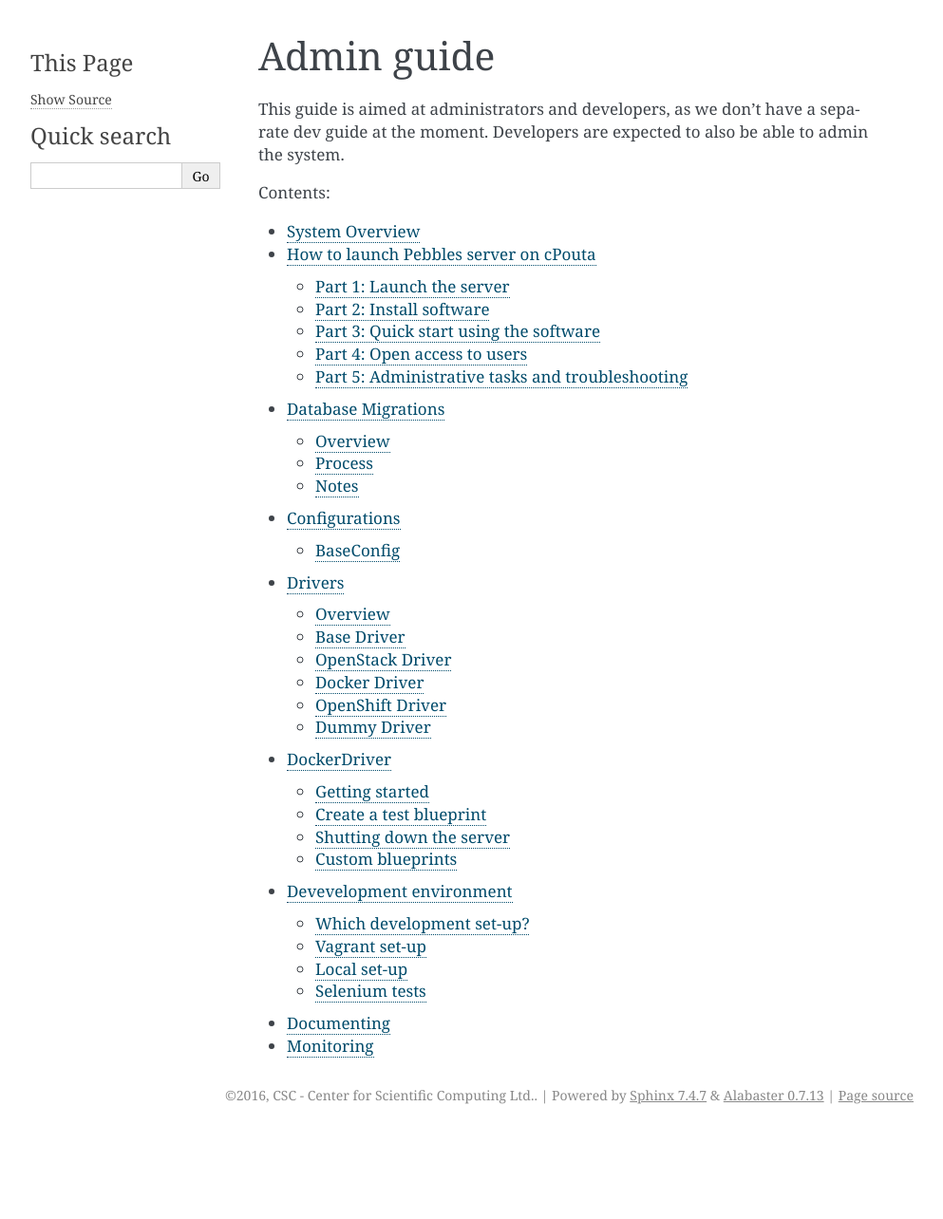
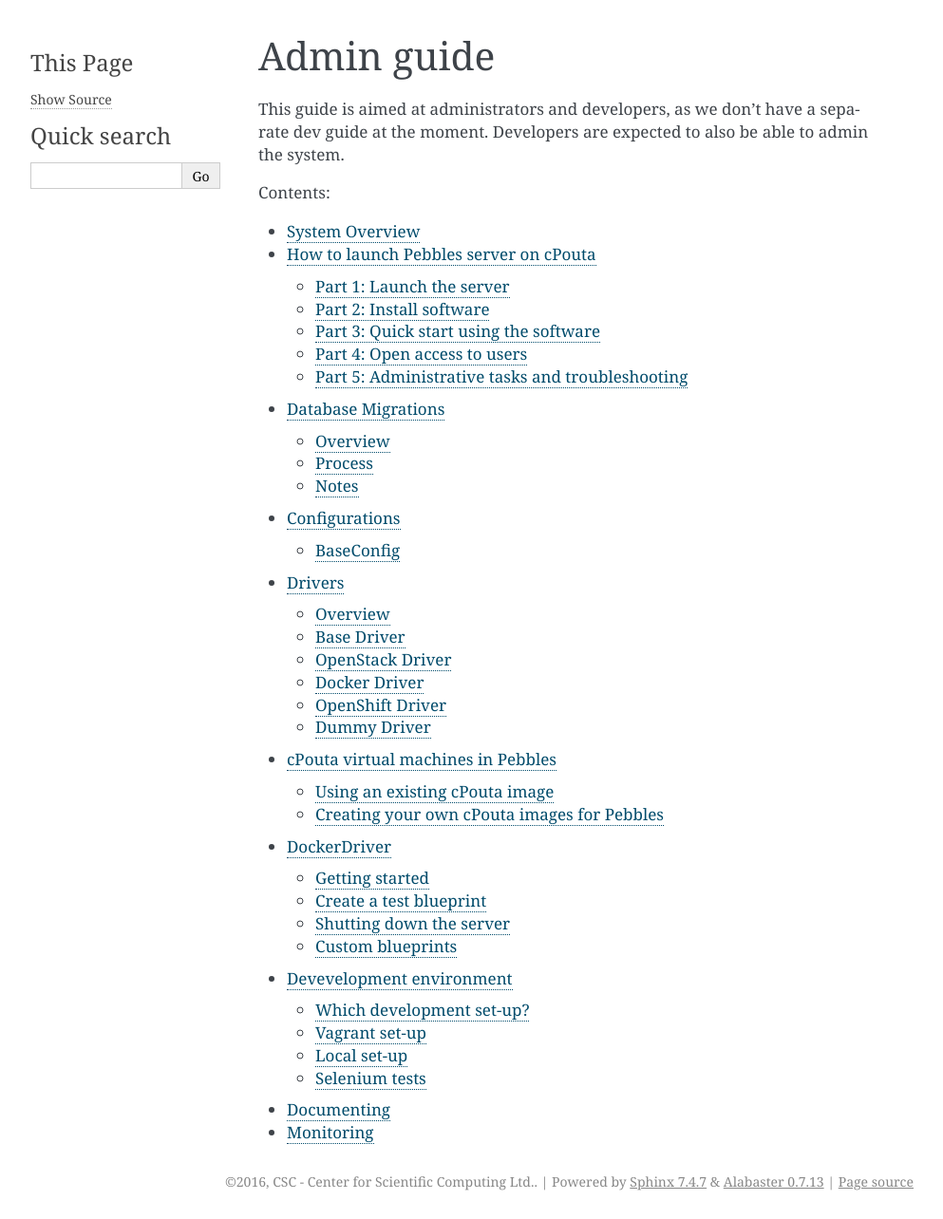
Before and after one commit to CSCfi/pebbles, a Sphinx documentation site: the page built from doc/source/admin_guide.rst, in a window 1280 px wide. Shown: the whole page at 95% size, without its empty margins (148-1141 px from the left). Built offline with Sphinx 7.4.7, drawn with Linux system fonts in a browser that asks for light colours; the version number is read from the project's files by our own code; before the commit the page ends 1193 px from its top, so only the background shows below that; part of the change alters nothing that is shown.

Commit message:
added new openstack driver admin documentation

```diff
--- a/doc/source/admin_guide.rst
+++ b/doc/source/admin_guide.rst
@@ -17,6 +17,7 @@ Contents:
    database_migrations
    configuring
    drivers
+   pouta_image_openstackdriver
    README_docker_driver
    dev_environment
    documenting
--- /dev/null
+++ b/doc/source/pouta_image_openstackdriver.rst
@@ -0,0 +1,91 @@
+cPouta virtual machines in Pebbles
+**********************************
+
+These instructions show you how to create a cPouta image and use it to create OpenStackDriver Templates
+in a Pebbles installation. We assume that you are
+familiar with the cPouta service and you login as an admin to the Pebbles UI. Horizon web interface will be used as an example.
+
+OpenStackDriver can launch cPouta virtual machines from images existing in the installation's
+cPouta environment. There might be a number of basic images with preinstalled OS, these are easier to use in Pebbles.
+You may also customized virtual machines within cPouta (not covered here) and then create your own images.
+Custom images must be created as described below for them to be compatible with Pebbles.
+
+Using an existing cPouta image
+==============================
+Make sure that your Pebbles installation has the OpenStackDriver configured
+(`see the Admin guide instructions <http://cscfi.github.io/pebbles/admin_guide.html>`_).
+
+We will create an OpenStackDriver template from an existing ´CentOS-7´ image.
+In Pebbles web UI go to ´Configure´ tab, and click on ´Create Template´ next to OpenStackDriver.
+
+Settings:
+
+* Name: centos-7-vm
+* Description: CentOS 7 basic virtual machine
+* Flavor: standard.tiny
+* Image: CentOS-07
+* Maximum lifetime: 10m
+* Leave the rest as defaults
+* TODO: review and add rest of parameters?
+* TODO: review how security rules are set by Pebbles, currently not working properly (quick fix, set manually in cPouta)
+
+Click on ´Create´, your new template is added to the Blueprint Templates list. Click on `Activate` next
+to your template's name so that the template is available to create Blueprints.
+
+Go to `Blueprints` tab where you can find your new template. Click on `Create Blueprint` next to it.
+
+Settings:
+
+* Select Group: System.default (or another group for which this blueprint will be available).
+* name: CentOS-7 virtual machine
+* description: Launches a virtual machine with basic CentOS-7 OS
+
+Find your new blueprint from the Blueprints list and click on `Activate`.
+
+Finally go to 'Dashboard' and launch an instance. Once the instance is running, click 'Open in Browser'
+
+In the example case, the cPouta image is configured to allow only SSH access using a rsa key for user cloud-user.
+Note also, that the firewall rules set in the blueprint template (default only SSH port 22 is open).
+
+TODO: review firewalls settings
+
+With the default firewalls settings (see blueprint template above), the virtual machine can only be accessed
+via SSH and using the Pebbles private key (user downloads it from `Account` tab, before launching the machine).
+The UI gives the instructions to connect to the virtual machine, similar to: ssh cloud-user@xxx.xxx.xxx.xxx.
+
+
+Creating your own cPouta images for Pebbles
+===========================================
+
+You can create blueprint templates and bluprints in Pebbles from your own custom images. The instructions below
+describe what basic configuration your virtual machine should have and how the cPouta image should be created.
+
+Virtual machine settings
+------------------------
+For compatibility with the standard Pebbles installation your custom virtual machine should comply with the following:
+
+* The custom virtual machine was created in cPouta using the option Instance Boot Source:Boot from image
+* TODO: test if VM launched with Instance Boot Source:Boot from snapshot also works
+* TODO: confirm in explicit tests using in Pebbles an image that was created from a VM that had been launched with options:  Instance Boot Source:Boot from volume, Boot from image (creates a new volume) OR  Instance Boot Source:Boot from volume snapshot (creates a new volume)
+* a cloud-user account exists in the virtual
+* TODO: ssh-server installation, cloud-user account settings, supported OS's...
+* TODO: other connection possibilities, for ex VNC
+
+cPouta image creation
+---------------------
+
+Once you have your custom virtual machine set up following the instructions above you need to create an image from it. That
+image will the used by Pebbles to launch virtual machines using the OpenStackDriver.
+
+In cPouta:
+* Create an image from the virtual machine (make sure the image was created as mentioned above, otherwise it is possible
+that Pebbles will fail to launch virtual machines)
+* Note that images are created with RAW format, which takes as much disk space as the VM disk, for ex 80Gb.
+* For efficiency, you may consider transforming the image to QCOW2 (you may do so by using openstack python CLI
+and qemu tools, this is not covered here though)
+
+Adding your custom image to Pebbles
+-----------------------------------
+Follow the instruction at the beginning of this document.
+
+TODO: what other settings may be needed compared to using an existing basic image.
```
